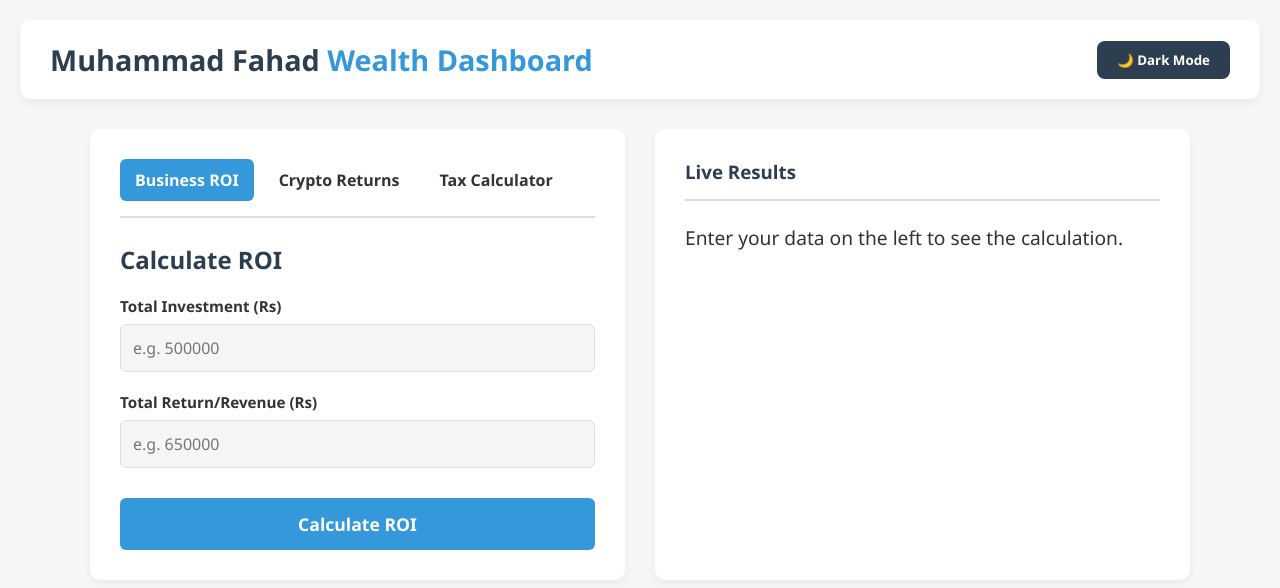
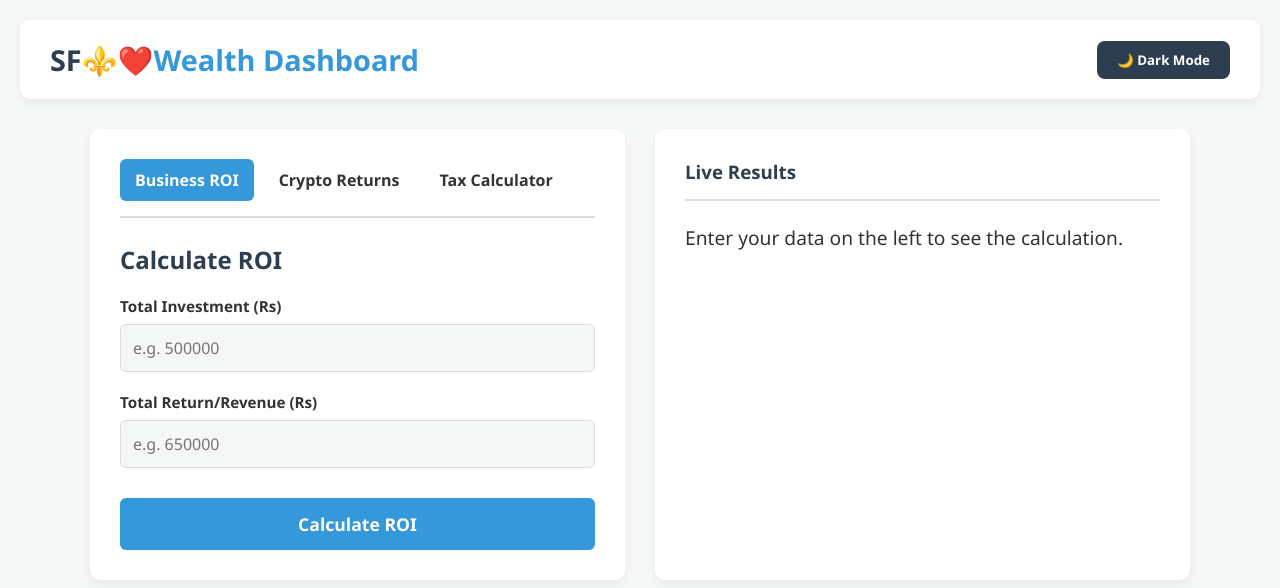
Before and after one commit to MuhammadFahad019/Smart-Wealth-Dashboard, a plain HTML site: page index.html in a window 1280 px wide. Drawn offline with Linux system fonts and the light colour scheme.

Commit message:
Update logo and maintain HTML structure

```diff
--- a/index.html
+++ b/index.html
@@ -9,7 +9,7 @@
 <body>
     <header class="header">
         <div class="logo">
-            <h1>Muhammad Fahad <span>Wealth Dashboard</span></h1>
+            <h1>SF⚜️❤️<span>Wealth Dashboard</span></h1>
         </div>
         <button class="toggle-btn js-theme-toggle">🌙 Dark Mode</button>
     </header>
```
